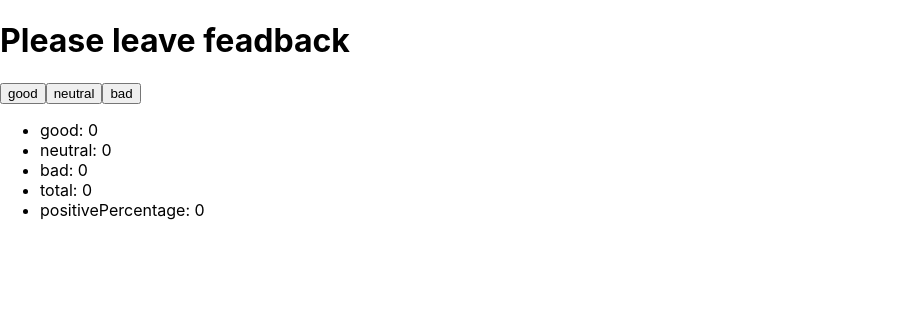
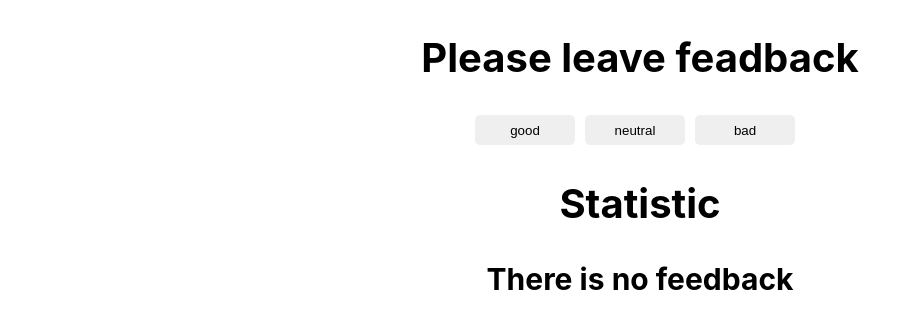
Before and after one commit to Ivan-Tishchenko/goit-react-hw-02-feedback, a React (Create React App) app: page / in a window 1280 px wide. Shown: the top 328 px of the page, without its empty margins (0-920 px from the left). Built offline with nearby package versions, Linux system fonts and the light colour scheme.

Commit message:
3-4-steps + styles

```diff
--- a/src/components/App.jsx
+++ b/src/components/App.jsx
@@ -1,6 +1,8 @@
 import React, { Component } from 'react';
 import { Statistics } from './Statistics/Statistics';
 import { FeedbackOptions } from './FeedbackOptions/FeedbackOptions';
+import { Section } from './Section/Section';
+import { Notification } from './Notification/Notification';
 
 const state = {
   good: 0,
@@ -37,8 +39,13 @@ export class App extends Component {
   render() {
     return (
       <>
-        <h1>Please leave feadback</h1>
+        <Section title={'Please leave feadback'}>
           <FeedbackOptions callback={this.clickButton} state={this.state} />
+        </Section>
+        <Section title={'Statistic'}>
+          {this.state.total === 0 ? (
+            <Notification message="There is no feedback" />
+          ) : (
             <Statistics
               good={this.state.good}
               neutral={this.state.neutral}
@@ -46,6 +53,8 @@ export class App extends Component {
               total={this.state.total}
               positivePercentage={this.state.positiveFeedback}
             />
+          )}
+        </Section>
       </>
     );
   }
--- a/src/components/FeedbackOptions/FeedbackOptions.jsx
+++ b/src/components/FeedbackOptions/FeedbackOptions.jsx
@@ -1,3 +1,5 @@
+import css from './FeedbackOptions.module.css';
+
 export const FeedbackOptions = props => {
   const { callback, state } = props;
   const keys = Object.keys(state);
@@ -5,7 +7,7 @@ export const FeedbackOptions = props => {
     <>
       {keys.map(name =>
         keys.indexOf(name) < 3 ? (
-          <button key={keys.indexOf(name)} onClick={callback}>
+          <button key={keys.indexOf(name)} className={css.button} onClick={callback}>
             {name}
           </button>
         ) : undefined
--- /dev/null
+++ b/src/components/FeedbackOptions/FeedbackOptions.module.css
@@ -0,0 +1,12 @@
+.button {
+  margin-right: 10px;
+  border-radius: 5px;
+  border: none;
+  width: 100px;
+  height: 30px;
+}
+
+.button:hover {
+  background-color: blue;
+  color: aqua;
+}
--- /dev/null
+++ b/src/components/Notification/Notification.jsx
@@ -0,0 +1,5 @@
+import css from './Notification.module.css';
+
+export const Notification = ({ message }) => {
+  return <strong className={css.message}>{message}</strong>;
+};
--- /dev/null
+++ b/src/components/Notification/Notification.module.css
@@ -0,0 +1,3 @@
+.message {
+  font-size: 30px;
+}
--- a/src/components/Section/Section.jsx
+++ b/src/components/Section/Section.jsx
@@ -1,8 +1,10 @@
+import css from './Section.module.css';
+
 export const Section = props => {
   return (
-    <Section>
-      <h2>{props.title}</h2>
-      {/* {props.children} */}
-    </Section>
+    <section className={css.section}>
+      <h2 className={css.title}>{props.title}</h2>
+      <div>{props.children}</div>
+    </section>
   );
 };
--- /dev/null
+++ b/src/components/Section/Section.module.css
@@ -0,0 +1,10 @@
+.title {
+  font-size: 40px;
+}
+
+.section {
+  display: flex;
+  flex-direction: column;
+  justify-content: center;
+  align-items: center;
+}
--- a/src/components/Statistics/Statistics.jsx
+++ b/src/components/Statistics/Statistics.jsx
@@ -1,12 +1,15 @@
+import css from './Statistics.module.css';
+
 export const Statistics = props => {
   const keys = Object.keys(props);
   return (
     <>
-      <ul>
+      <ul className={css.list}>
         {keys.map(key => (
-          <li key={keys.indexOf(key)}>
-            {key === 'positiveFeedback' ? "positive feedback" : key}: {props[key]}
-            {key === 'positiveFeedback' ? '%' : undefined}
+          <li key={keys.indexOf(key)} className={css.item}>
+            {key === 'positivePercentage' ? 'positive feedback' : key}:{' '}
+            {props[key]}
+            {key === 'positivePercentage' ? '%' : undefined}
           </li>
         ))}
       </ul>
--- /dev/null
+++ b/src/components/Statistics/Statistics.module.css
@@ -0,0 +1,9 @@
+.list {
+  list-style: none;
+}
+
+.item {
+  font-size: 20px;
+  font-weight: 500px;
+  text-transform: capitalize;
+}
```
Also changed, not shown: src/components/Feedback/Fidback.jsx (deleted, +0 -26 lines). Lines whose indentation alone changed are shown as unchanged.
